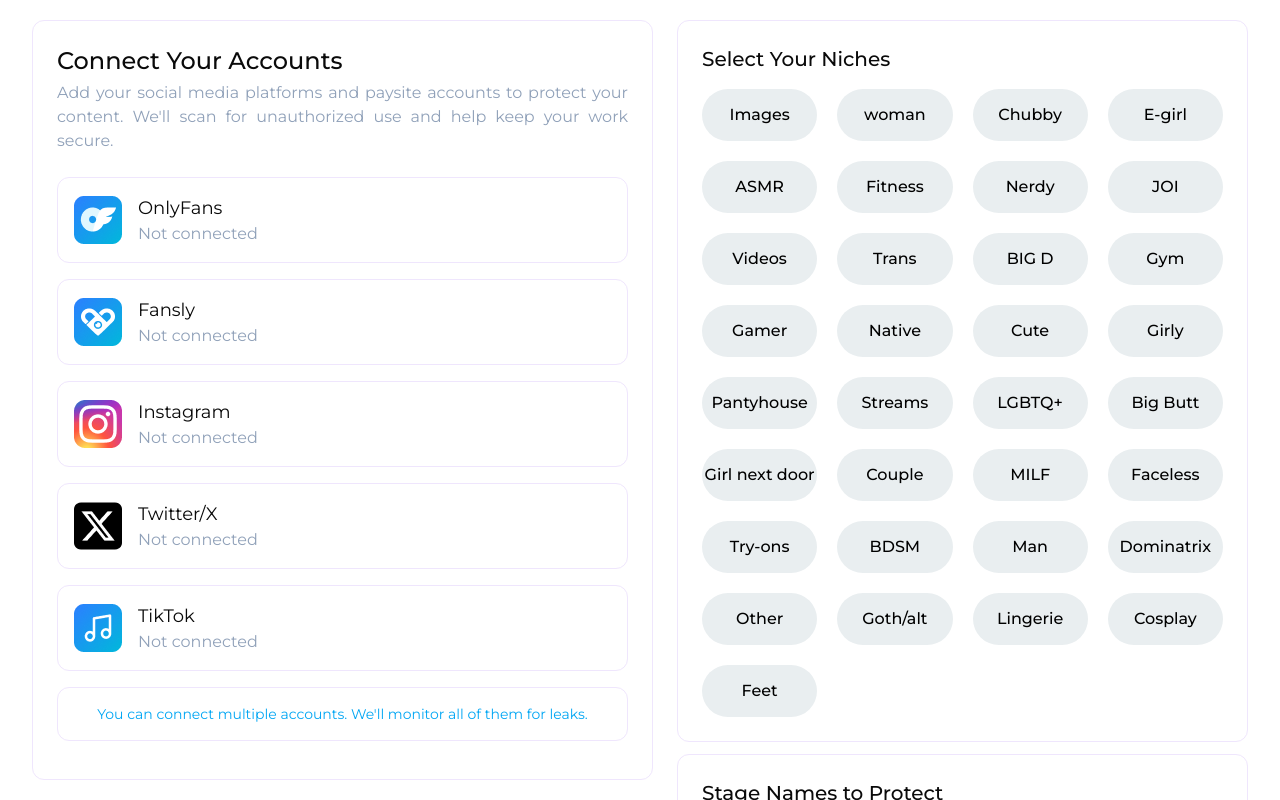
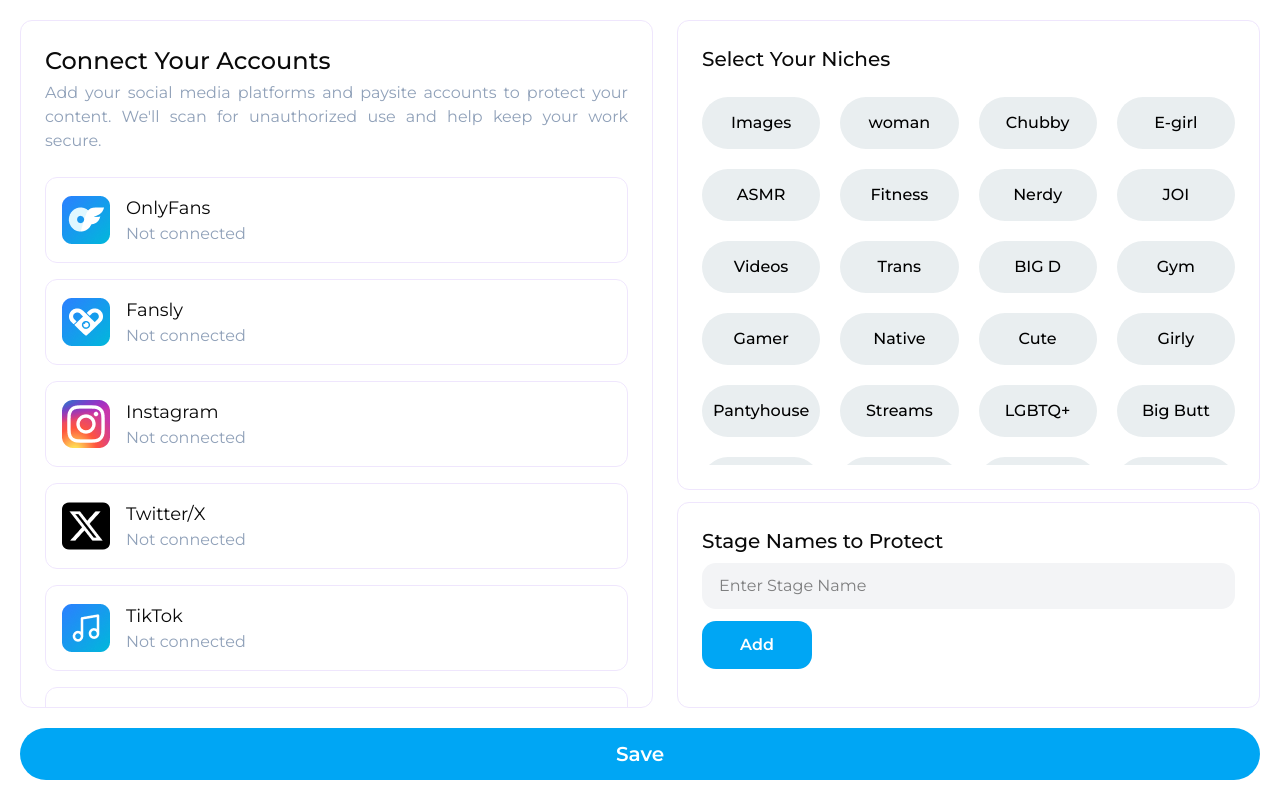
Before and after one commit to raazr62/Vantafy_frontend, a React (Vite) app: page /select-niches in a window 1280 px wide. Shown: the top 800 px of the page. Built offline with nearby package versions, Linux system fonts and the light colour scheme.

Commit message:
add: select you niches and save button

```diff
--- a/src/components/OtherComponent/ConnectAccountsNiches.jsx
+++ b/src/components/OtherComponent/ConnectAccountsNiches.jsx
@@ -6,7 +6,7 @@ const ConnectAccountsNiches = () => {
   const [openAccountId, setOpenAccountId] = useState(null);
 
   return (
-    <div className="p-6 rounded-[12px] border border-[#EFE6FD] flex-1 overflow-y-auto">
+    <div className="p-6 rounded-[12px] grow border border-[#EFE6FD] flex-1 overflow-y-auto">
       <p className="text-2xl font-medium">Connect Your Accounts</p>
       <p className="text-[#90A1B9] text-justify mt-1">
         Add your social media platforms and paysite accounts to protect your
--- a/src/components/OtherComponent/SelectYourNiches.jsx
+++ b/src/components/OtherComponent/SelectYourNiches.jsx
@@ -2,16 +2,25 @@ import { nichesMockData } from "@/lib/DashboardMockData";
 import React, { useState } from "react";
 
 const SelectYourNiches = () => {
+  const [selectedNiches, setSelectedNiches] = useState({});
+
+  const toggleNiche = (index) => {
+    setSelectedNiches((prev) => ({
+      ...prev,
+      [index]: !prev[index],
+    }));
+  };
+
   return (
-    <div className="p-6 rounded-[12px] border border-[#EFE6FD]">
+    <div className="p-6 h-[calc(70%-12px)] rounded-[12px] border flex flex-col border-[#EFE6FD]">
       <p className="text-xl font-medium mb-4">Select Your Niches</p>
-      <div className="grid grid-cols-4 gap-5">
+      <div className="grid grid-cols-4 gap-5 overflow-y-auto grow py-2">
         {nichesMockData.map((niche, idx) => {
-          const [isSelected, setIsSelected] = useState(false);
+          const isSelected = selectedNiches[idx] || false;
           return (
             <p
               key={idx}
-              onClick={() => setIsSelected(!isSelected)}
+              onClick={() => toggleNiche(idx)}
               className={`font-medium rounded-full text-center py-3.5 cursor-pointer ${
                 isSelected ? "bg-primary text-white" : "bg-[#E9EEF0] text-black"
               }`}
--- a/src/components/OtherComponent/StageNamesAdd.jsx
+++ b/src/components/OtherComponent/StageNamesAdd.jsx
@@ -14,8 +14,17 @@ const StageNamesAdd = () => {
       e.target.reset();
     }
   };
+
+  const handleRemoveStageName = (index) => {
+    const removedStageName = stageNames[index];
+    const currentStageNames = stageNames.filter(
+      (name) => removedStageName !== name
+    );
+    setStageNames([...currentStageNames]);
+  };
+
   return (
-    <div className="p-6 rounded-[12px] border border-[#EFE6FD] flex-1 space-y-2">
+    <div className="p-6 h-[30%] rounded-[12px] border border-[#EFE6FD] flex-1 space-y-2">
       <p className="text-xl font-medium">Stage Names to Protect</p>
       <form
         onSubmit={handleSubmit}
@@ -43,7 +52,11 @@ const StageNamesAdd = () => {
             className="flex items-center gap-2 px-6 py-3 bg-[#D9E4E8] text-xs font-medium w-fit rounded-xl"
           >
             {name}{" "}
-            <FaRegTrashAlt size={16} className="text-red-500 cursor-pointer" />
+            <FaRegTrashAlt
+              onClick={() => handleRemoveStageName(idx)}
+              size={16}
+              className="text-red-500 cursor-pointer"
+            />
           </p>
         ))}
       </div>
--- a/src/pages/SelectNiches.jsx
+++ b/src/pages/SelectNiches.jsx
@@ -5,12 +5,17 @@ import React from "react";
 
 const SelectNiches = () => {
   return (
-    <div className="flex w-[95%] gap-6 h-[calc(100svh-40px)] mx-auto my-5">
-      <ConnectAccountsNiches />
-      <div className="flex-1 space-y-3">
-        <SelectYourNiches />
-        <StageNamesAdd />
+    <div className="h-screen flex flex-col p-5 gap-5">
+      <div className="grow flex gap-6 overflow-y-auto">
+        <ConnectAccountsNiches />
+        <div className="flex-1 flex flex-col gap-3">
+          <SelectYourNiches />
+          <StageNamesAdd />
+        </div>
       </div>
+      <button className="bg-sky-500 text-xl font-semibold rounded-full w-full text-white py-3">
+        Save
+      </button>
     </div>
   );
 };
```
